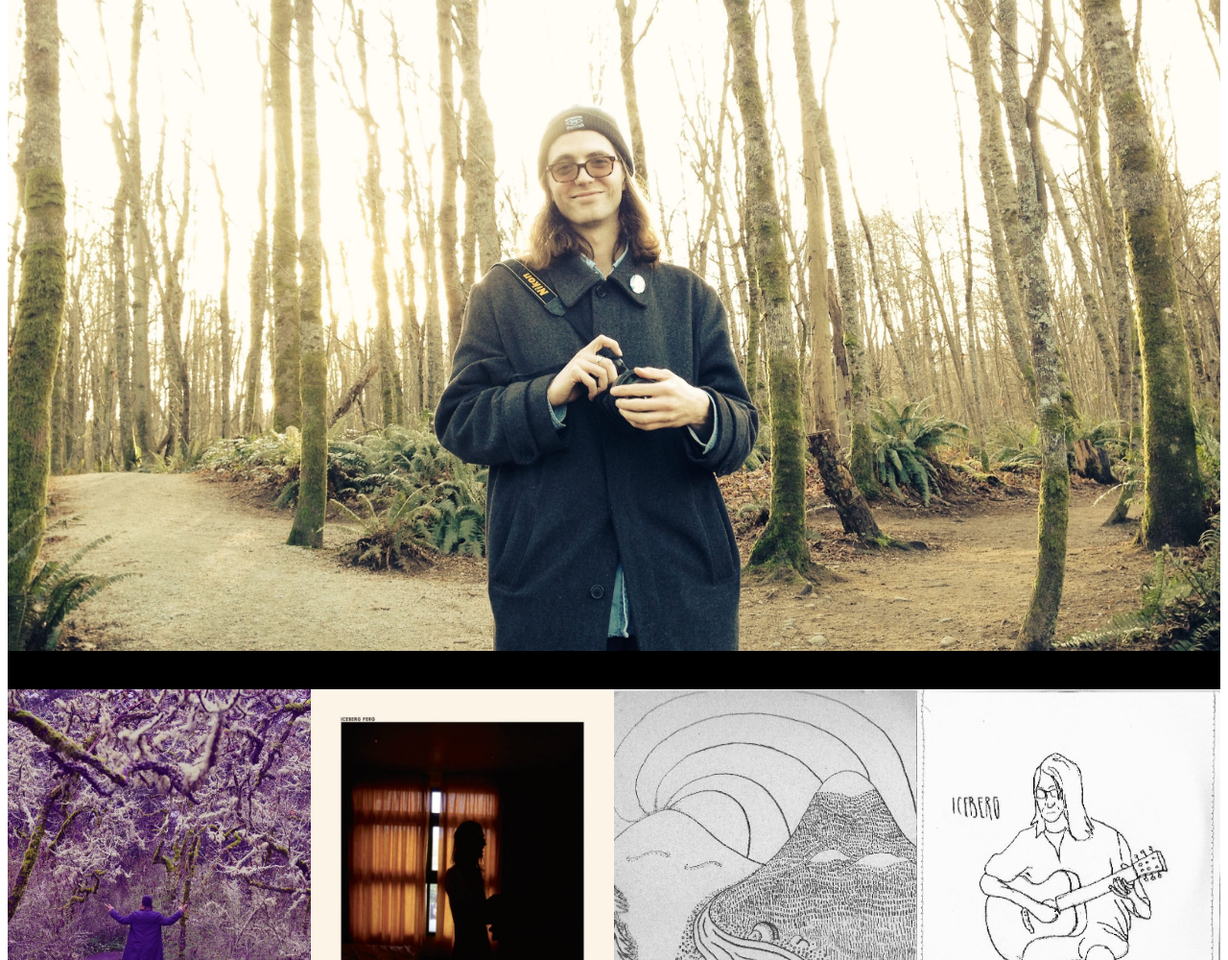
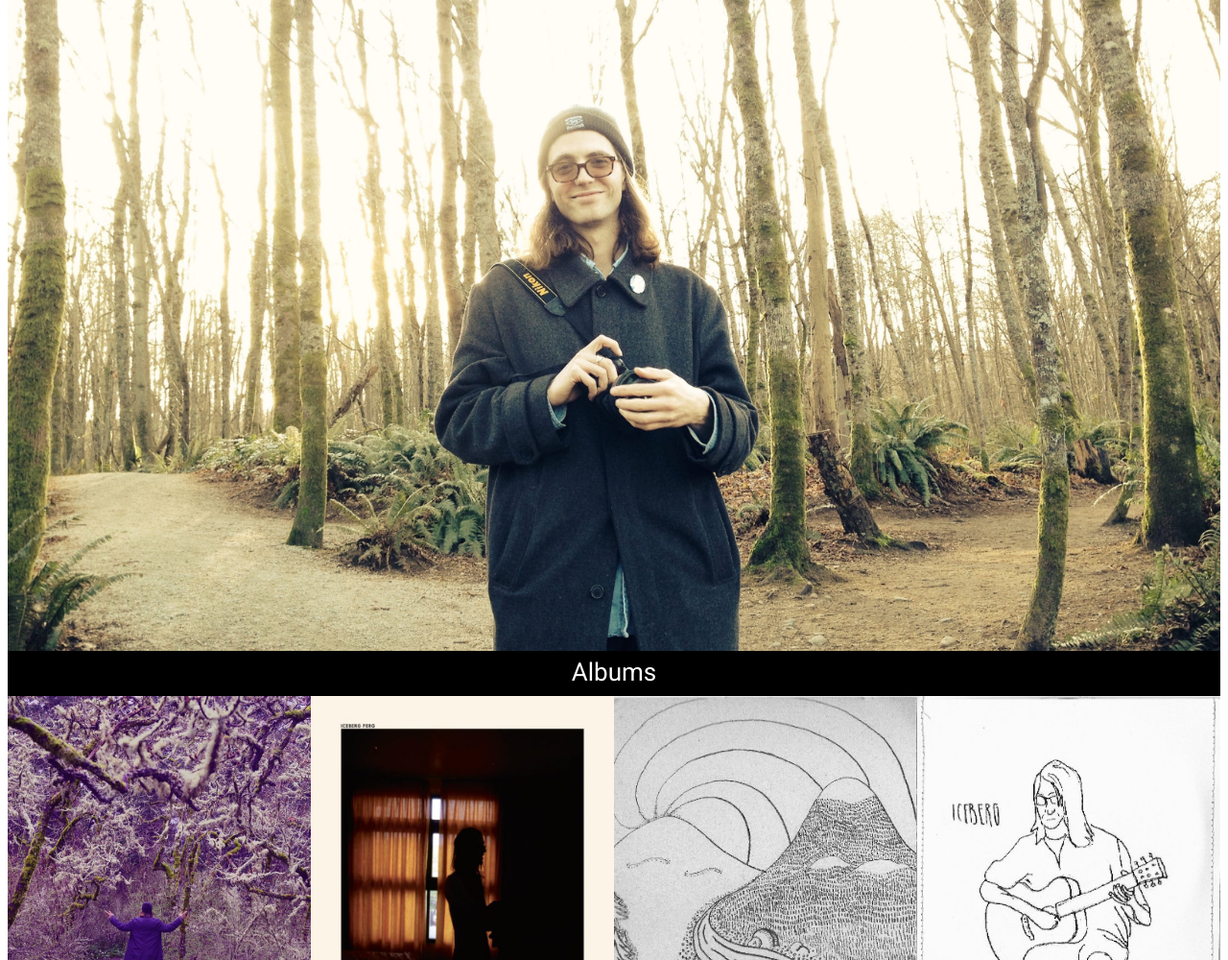
Before and after one commit to fergmac/ferg-world, a website built with webpack: page index.html in a window 1280 px wide. Shown: the part 100-1100 px from the top of the page at 96% size. Built offline with nearby package versions, Linux system fonts and the light colour scheme.

Commit message:
update albums section title

```diff
--- a/css/_header.scss
+++ b/css/_header.scss
@@ -10,7 +10,7 @@
         text-transform: uppercase;
         color: white;
         align-self: center;
-}
+    }
 }
 .iceberg-logo {
     height: 60px;
--- a/css/_main.scss
+++ b/css/_main.scss
@@ -22,9 +22,18 @@
     background-size: cover;
 }
 .album-topper {
-    height: 40px;
-    background: black;
+
 }
+.albums-text {
+        height: 40px;
+        background: black;
+        color: white;
+        font-family: 'Roboto', sans-serif;
+        font-size: 26px;
+        text-align: center;
+        padding-top: 7px;
+    }
+
 .album-list {
     display: flex;
     flex-flow: row wrap;
@@ -45,10 +54,6 @@
     width: 100%;
 
 }
-.album-text {
-
-}
-
 .album:hover {
     opacity: .25;
 }
--- a/index.html
+++ b/index.html
@@ -20,7 +20,7 @@
         <div class="banner-photo">
 
         </div>
-        <div class="album-topper"></div>
+        <div class="albums-text">Albums</div>
     <section class="album-list">
         <div class="album">
             <a href="https://icebergferg.bandcamp.com/album/in-the-valley-of-the-purple-prince">
```
